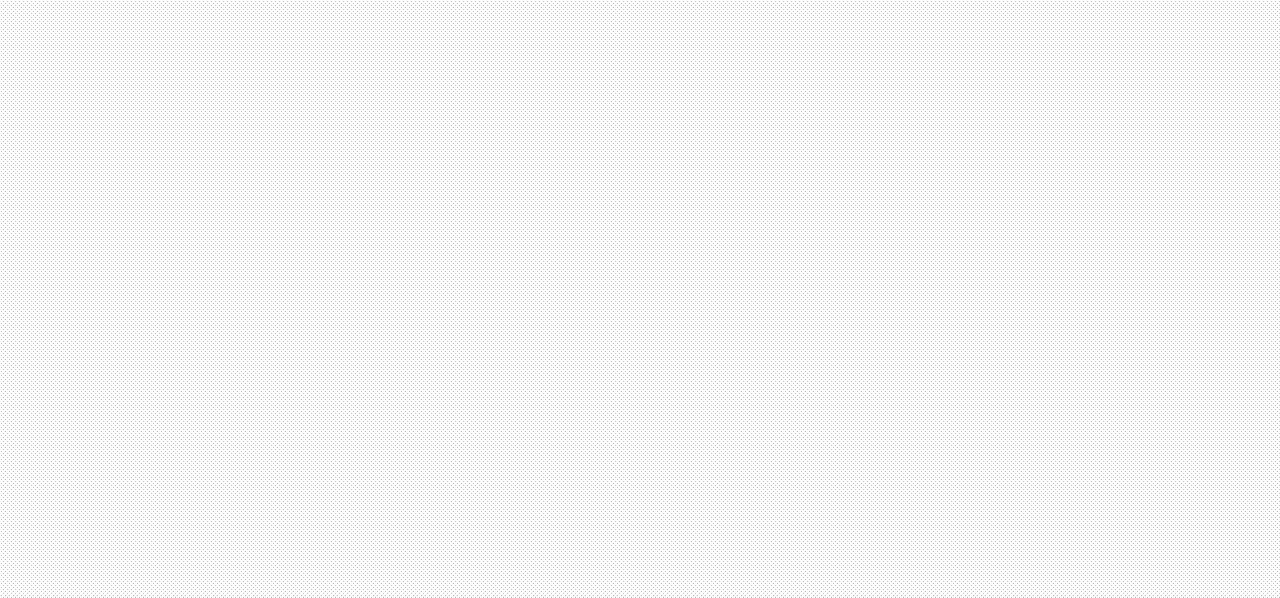
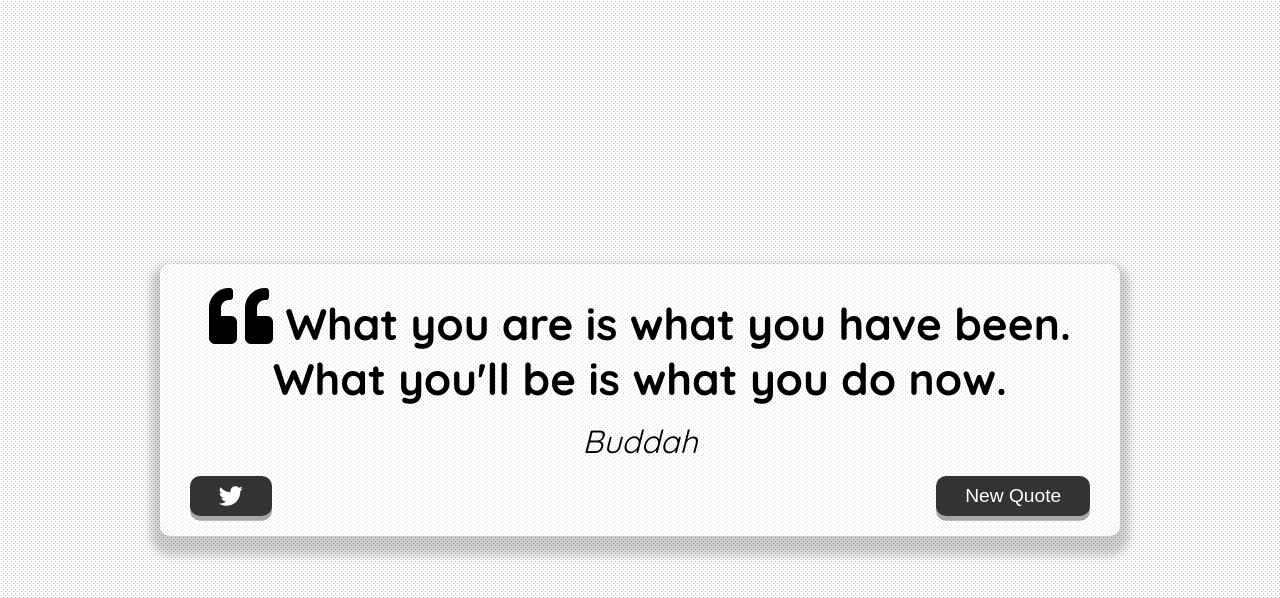
Before and after one commit to ChrisWrenDev/Quote-Generator, a plain HTML site: page index.html in a window 1280 px wide. Shown: the top 598 px of the page. Drawn offline with Linux system fonts and the light colour scheme.

Commit message:
main html structure and styling

```diff
--- a/index.html
+++ b/index.html
@@ -12,6 +12,24 @@
 </head>
 
 <body>
+  <div class="quote-container" id="quote-container">
+    <!-- Quote -->
+    <div class="quote-text">
+      <i class="fas fa-quote-left"></i>
+      <span id="quote">What you are is what you have been. What you'll be is what you do now.</span>
+    </div>
+    <!-- Author -->
+    <div class="quote-author">
+      <span id="author">Buddah</span>
+    </div>
+    <!-- Buttons -->
+    <div class="button-container">
+      <button class="twitter-button" id="twitter" title="Tweet This!">
+        <i class="fab fa-twitter"></i>
+      </button>
+      <button id="new-quote">New Quote</button>
+    </div>
+  </div>
   <!-- Script -->
   <script src="script.js"></script>
 </body>
--- a/style.css
+++ b/style.css
@@ -17,3 +17,78 @@ body {
   justify-content: center;
   align-items: center;
 }
+
+.quote-container {
+  width: auto;
+  max-width: 900px;
+  padding: 20px 30px;
+  border-radius: 10px;
+  background-color: rgba(255, 255, 255, 0.4);
+  box-shadow: 0 10px 10px 10px rgba(0, 0, 0, 0.2);
+}
+
+.quote-text {
+  font-size: 2.75rem;
+}
+
+.long-quote {
+  font-size: 2rem;
+}
+
+.fa-quote-left {
+  font-size: 4rem;
+}
+
+.quote-author {
+  margin-top: 15px;
+  font-size: 2rem;
+  font-weight: 400;
+  font-style: italic;
+}
+
+.button-container {
+  margin-top: 15px;
+  display: flex;
+  justify-content: space-between;
+}
+
+button {
+  cursor: pointer;
+  font-size: 1.2rem;
+  height: 2.5rem;
+  border: none;
+  border-radius: 10px;
+  color: #fff;
+  background: #333;
+  outline: none;
+  padding: 0.5rem 1.8rem;
+  box-shadow: 0 0.3rem rgba(121, 121, 121, 0.65);
+}
+
+button:hover {
+  filter: brightness(110%);
+}
+
+button:active {
+  transform: translate(0, 0.3rem);
+  box-shadow: 0 0.1rem rgba(255, 255, 255, 0.65);
+}
+
+.twitter-button:hover {
+  color: #38a1f3;
+}
+
+.fa-twitter {
+  font-size: 1.5rem;
+}
+
+/* Media Query: Tablet or Smaller */
+
+@media screen and (max-width: 1000px) {
+  .quote-container {
+    margin: auto 10px;
+  }
+  .quote-text {
+    font-size: 2.5rem;
+  }
+}
```
